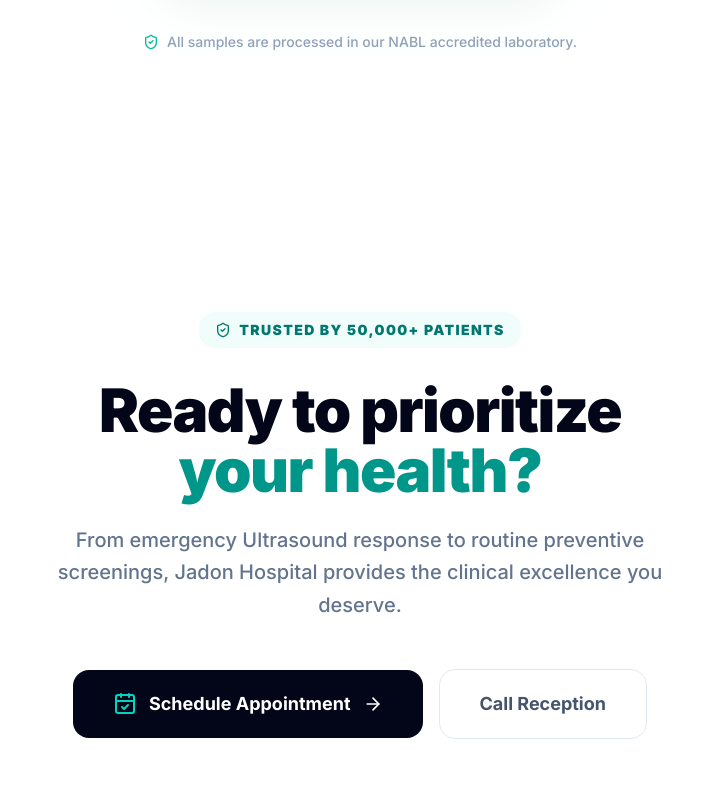
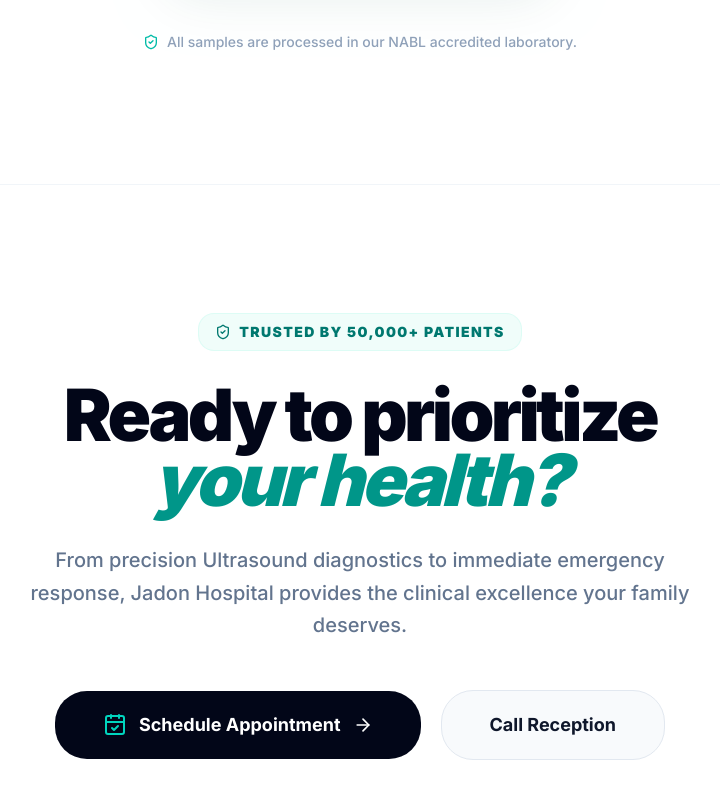
Before and after one commit to mohittarkardev-ops/jadon-hospital, a Next.js app: page / in a window 1280 px wide. Shown: the part 2960-3760 px from the top of the page, without its empty margins (280-1000 px from the left). Built offline with nearby package versions, Linux system fonts and the light colour scheme.

Commit message:
bugs fixes

```diff
--- a/app/page.tsx
+++ b/app/page.tsx
@@ -6,14 +6,17 @@ import Link from 'next/link';
 import { CalendarCheck, ArrowRight, ShieldCheck } from 'lucide-react';
 
 export default function Home() {
-  // E-E-A-T: Local SEO JSON-LD Payload (Updated with actual phone)
+  // E-E-A-T: Optimized Local SEO JSON-LD Payload
   const hospitalSchema = {
     "@context": "https://schema.org",
     "@type": "MedicalClinic",
     "@id": "https://jadon-hospital.vercel.app/#clinic",
     "name": "Jadon Hospital & Ultrasound Centre",
+    "alternateName": "Jadaun Hospital", // SEO: Captures common spelling variations
     "url": "https://jadon-hospital.vercel.app",
     "telephone": "+91-8384844353",
+    "priceRange": "$$", // Resolves Google Search Console non-critical issue
+    "image": "https://jadon-hospital.vercel.app/og-image.jpg", // Replace with real photo later
     "address": {
       "@type": "PostalAddress",
       "streetAddress": "NH-19, nearby PM Shri Govt. Girls' Inter College",
@@ -39,8 +42,8 @@ export default function Home() {
       "@type": "OfferCatalog",
       "name": "Medical Services",
       "itemListElement": [
-        { "@type": "Offer", "itemOffered": { "@type": "Service", "name": "Ultrasound & Emergency Care" } },
-        { "@type": "Offer", "itemOffered": { "@type": "Service", "name": "High-Resolution Ultrasound" } },
+        { "@type": "Offer", "itemOffered": { "@type": "Service", "name": "Emergency Trauma Care" } },
+        { "@type": "Offer", "itemOffered": { "@type": { "@id": "https://en.wikipedia.org/wiki/Ultrasound", "name": "High-Resolution Ultrasound" } } },
         { "@type": "Offer", "itemOffered": { "@type": "Service", "name": "Pathology Laboratory" } }
       ]
     }
@@ -48,51 +51,51 @@ export default function Home() {
 
   return (
     <main className="min-h-screen bg-slate-50 selection:bg-teal-200 selection:text-teal-900">
-      {/* Invisible SEO Engine */}
+      {/* 1. SEO ENGINE: Injected into the head for Googlebot parsing */}
       <SchemaMarkup schema={hospitalSchema} />
 
-      {/* 1. HERO: Custom Typography & Floating Action Bar */}
+      {/* 2. HERO SECTION: Custom Typography & Floating Contact Bar */}
       <Hero />
 
-      {/* 2. SERVICES: Asymmetrical Bento Grid */}
+      {/* 3. SERVICES: The Asymmetrical Bento Grid of Excellence */}
       <BentoServices />
 
-      {/* 3. PACKAGES: Modern Preventive Care Pricing */}
+      {/* 4. PACKAGES: Premium Preventive Care & Pricing Cards */}
       <HealthPackages />
 
-      {/* 4. CONVERSION: Final Pre-Footer CTA */}
-      <section className="relative py-32 overflow-hidden bg-white">
-        {/* Decorative Background Element */}
-        <div className="absolute top-1/2 left-1/2 -translate-x-1/2 -translate-y-1/2 w-[800px] h-[800px] bg-teal-50/50 rounded-full blur-3xl -z-10"></div>
+      {/* 5. CONVERSION: Final Pre-Footer High-Impact CTA */}
+      <section className="relative py-32 overflow-hidden bg-white border-t border-slate-100">
+        {/* Modern decorative background glow */}
+        <div className="absolute top-1/2 left-1/2 -translate-x-1/2 -translate-y-1/2 w-[800px] h-[800px] bg-teal-50/60 rounded-full blur-[120px] -z-10"></div>
 
         <div className="max-w-4xl mx-auto px-6 text-center">
-          <div className="inline-flex items-center gap-2 px-4 py-2 rounded-2xl bg-teal-50 text-teal-700 text-sm font-black uppercase tracking-widest mb-8">
+          <div className="inline-flex items-center gap-2 px-4 py-2 rounded-2xl bg-teal-50 text-teal-700 text-sm font-black uppercase tracking-widest mb-8 border border-teal-100/50">
             <ShieldCheck className="w-4 h-4" />
             Trusted by 50,000+ Patients
           </div>
 
-          <h2 className="text-4xl md:text-6xl font-black text-slate-950 mb-6 tracking-tight leading-none">
+          <h2 className="text-4xl md:text-7xl font-black text-slate-950 mb-8 tracking-tighter leading-[0.9]">
             Ready to prioritize <br />
-            <span className="text-teal-600">your health?</span>
+            <span className="text-teal-600 italic">your health?</span>
           </h2>
 
           <p className="text-lg md:text-xl text-slate-500 mb-12 max-w-2xl mx-auto leading-relaxed font-medium">
-            From emergency Ultrasound response to routine preventive screenings, Jadon Hospital provides the clinical excellence you deserve.
+            From precision Ultrasound diagnostics to immediate emergency response, Jadon Hospital provides the clinical excellence your family deserves.
           </p>
 
-          <div className="flex flex-col sm:flex-row items-center justify-center gap-4">
+          <div className="flex flex-col sm:flex-row items-center justify-center gap-5">
             <Link
               href="/patient-info"
-              className="group w-full sm:w-auto inline-flex items-center justify-center gap-3 bg-slate-950 text-white px-10 py-5 rounded-2xl font-bold text-lg hover:bg-teal-600 hover:shadow-[0_20px_40px_-10px_rgba(13,148,136,0.3)] transition-all duration-500"
+              className="group w-full sm:w-auto inline-flex items-center justify-center gap-3 bg-slate-950 text-white px-12 py-5 rounded-[2rem] font-bold text-lg hover:bg-teal-600 hover:shadow-[0_20px_50px_-10px_rgba(13,148,136,0.4)] transition-all duration-500 hover:-translate-y-1"
             >
               <CalendarCheck className="w-6 h-6 text-teal-400 group-hover:text-white transition-colors" />
               Schedule Appointment
-              <ArrowRight className="w-5 h-5 group-hover:translate-x-1.5 transition-transform" />
+              <ArrowRight className="w-5 h-5 group-hover:translate-x-2 transition-transform" />
             </Link>
 
             <Link
               href="tel:+918384844353"
-              className="w-full sm:w-auto inline-flex items-center justify-center px-10 py-5 rounded-2xl font-bold text-lg text-slate-600 hover:bg-slate-100 transition-all border border-slate-200"
+              className="w-full sm:w-auto inline-flex items-center justify-center px-12 py-5 rounded-[2rem] font-bold text-lg text-slate-900 bg-slate-50 hover:bg-slate-100 transition-all border border-slate-200"
             >
               Call Reception
             </Link>
--- /dev/null
+++ b/app/robots.ts
@@ -0,0 +1,12 @@
+import { MetadataRoute } from 'next'
+
+export default function robots(): MetadataRoute.Robots {
+  return {
+    rules: {
+      userAgent: '*',
+      allow: '/',
+      disallow: '/private/',
+    },
+    sitemap: 'https://jadon-hospital-umber.vercel.app/sitemap.xml',
+  }
+}
```
